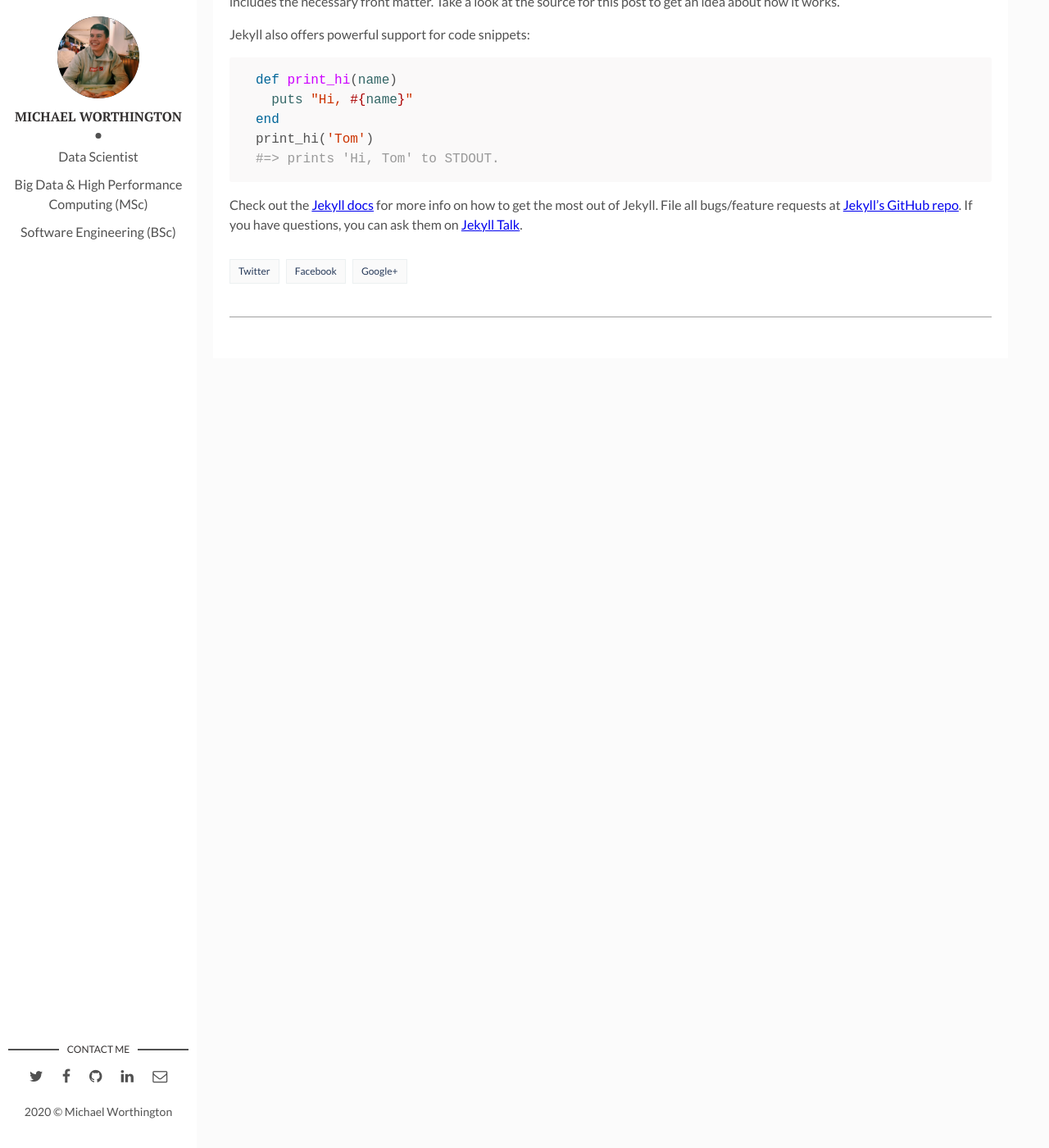
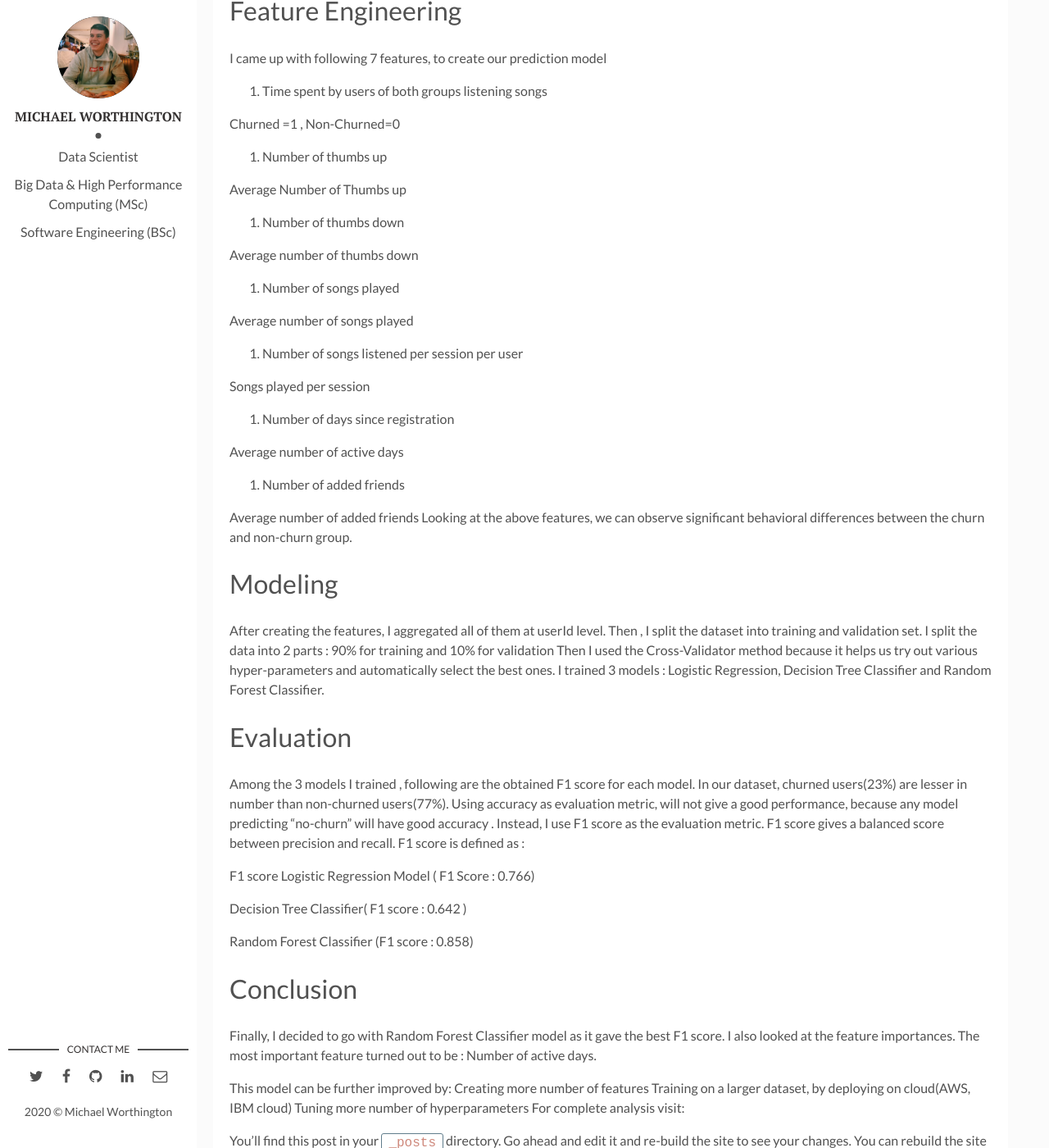
Before and after one commit to Mikewortho/Mikewortho.github.io, a Jekyll site: the page built from _posts/2017-04-06-welcome-to-jekyll.markdown, in a window 1280 px wide and 1400 px high, scrolled down 1239 px. Shown: the whole window at 82% size. Built offline with Jekyll 4.4.1, drawn with Linux system fonts in a browser that asks for light colours; before the commit the page ends 1696 px from its top, so only the background shows below that; some of the changed text lies outside the part shown.

Commit message:
Update 2017-04-06-welcome-to-jekyll.markdown

```diff
--- a/_posts/2017-04-06-welcome-to-jekyll.markdown
+++ b/_posts/2017-04-06-welcome-to-jekyll.markdown
@@ -20,6 +20,58 @@ In this project, we have to create a model which proactively predict customers w
 # Exploratory Data Analysis
 In the data preprocessing step, I find explore the meaning of every column and search for any missing values. The printSchema function helps us view the various columns and its types.
 
+On further investigation, I find that there are null values for userId and sessionId columns. These values were null because the user was either logged out or not registered on the app. Null values for these columns are not helpful in our analysis, so I remove them.Further, I analysed various behavioral differences between the churn and non-churn user group. This was an important step before finalizing the features that I would be using for modelling purpose.
+
+# Feature Engineering
+I came up with following 7 features, to create our prediction model
+1. Time spent by users of both groups listening songs
+
+Churned =1 , Non-Churned=0
+2. Number of thumbs up
+
+Average Number of Thumbs up
+3. Number of thumbs down
+
+Average number of thumbs down
+4. Number of songs played
+
+Average number of songs played
+5. Number of songs listened per session per user
+
+Songs played per session
+6. Number of days since registration
+
+Average number of active days
+7. Number of added friends
+
+Average number of added friends
+Looking at the above features, we can observe significant behavioral differences between the churn and non-churn group.
+
+# Modeling
+After creating the features, I aggregated all of them at userId level. Then , I split the dataset into training and validation set.
+I split the data into 2 parts : 90% for training and 10% for validation
+Then I used the Cross-Validator method because it helps us try out various hyper-parameters and automatically select the best ones.
+I trained 3 models : Logistic Regression, Decision Tree Classifier and Random Forest Classifier.
+
+# Evaluation
+Among the 3 models I trained , following are the obtained F1 score for each model. In our dataset, churned users(23%) are lesser in number than non-churned users(77%). Using accuracy as evaluation metric, will not give a good performance, because any model predicting “no-churn” will have good accuracy . Instead, I use F1 score as the evaluation metric. F1 score gives a balanced score between precision and recall. F1 score is defined as :
+
+F1 score
+Logistic Regression Model ( F1 Score : 0.766)
+
+Decision Tree Classifier( F1 score : 0.642 )
+
+Random Forest Classifier (F1 score : 0.858)
+
+# Conclusion
+Finally, I decided to go with Random Forest Classifier model as it gave the best F1 score. I also looked at the feature importances. The most important feature turned out to be : Number of active days.
+
+This model can be further improved by:
+Creating more number of features
+Training on a larger dataset, by deploying on cloud(AWS, IBM cloud)
+Tuning more number of hyperparameters
+For complete analysis visit:
+
 
 You’ll find this post in your `_posts` directory. Go ahead and edit it and re-build the site to see your changes. You can rebuild the site in many different ways, but the most common way is to run `jekyll serve`, which launches a web server and auto-regenerates your site when a file is updated.
 
```
